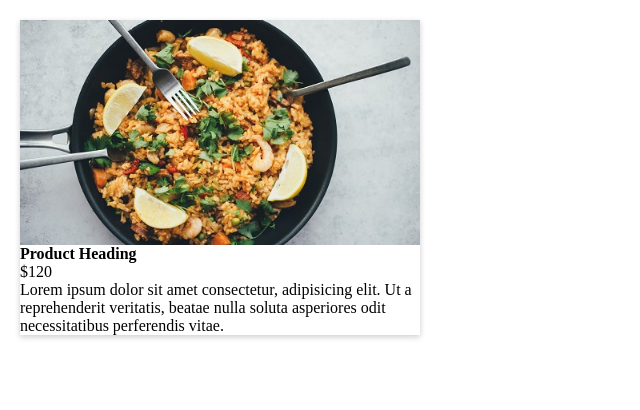
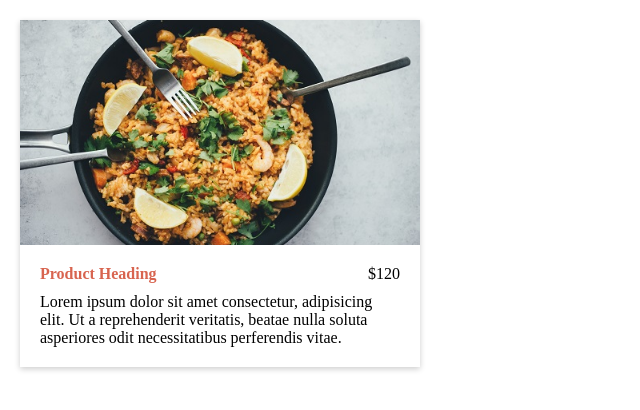
Before and after one commit to MTahir27/JavaScript_Projects, a PHP site: page /9-Menu_Filter in a window 1280 px wide. Shown: the top 410 px of the page, without its empty margins (0-640 px from the left). Run offline with PHP 8.4, Linux system fonts and the light colour scheme.

Commit message:
Product Detail Styling

```diff
--- a/9-Menu_Filter/index.html
+++ b/9-Menu_Filter/index.html
@@ -21,7 +21,7 @@
                 </div>
                 <div class="product-detail">
                     <div class="title">
-                        <h4>Product Heading</h4>
+                        <h4 class="product-heading">Product Heading</h4>
                         <div class="price">$120</div>
                     </div>
                     <p class="discription">Lorem ipsum dolor sit amet consectetur, adipisicing elit. Ut a reprehenderit
--- a/9-Menu_Filter/style.css
+++ b/9-Menu_Filter/style.css
@@ -2,6 +2,12 @@
     margin: 0px;
     padding: 0px;
     box-sizing: border-box;
+}
+
+:root {
+    --primarycolor: #D8644F;
+    --white: #fff;
+    --black: #000;
 }
 
 main {
@@ -31,3 +37,19 @@ main {
     object-position: center;
     object-fit: cover;
 }
+
+.product-detail {
+    padding: 20px;
+}
+
+.product-detail .title {
+    display: flex;
+    justify-content: space-between;
+    align-items: center;
+    gap: 10px;
+    margin-bottom: 10px;
+}
+
+.product-detail .title .product-heading {
+    color: var(--primarycolor);
+}
```
